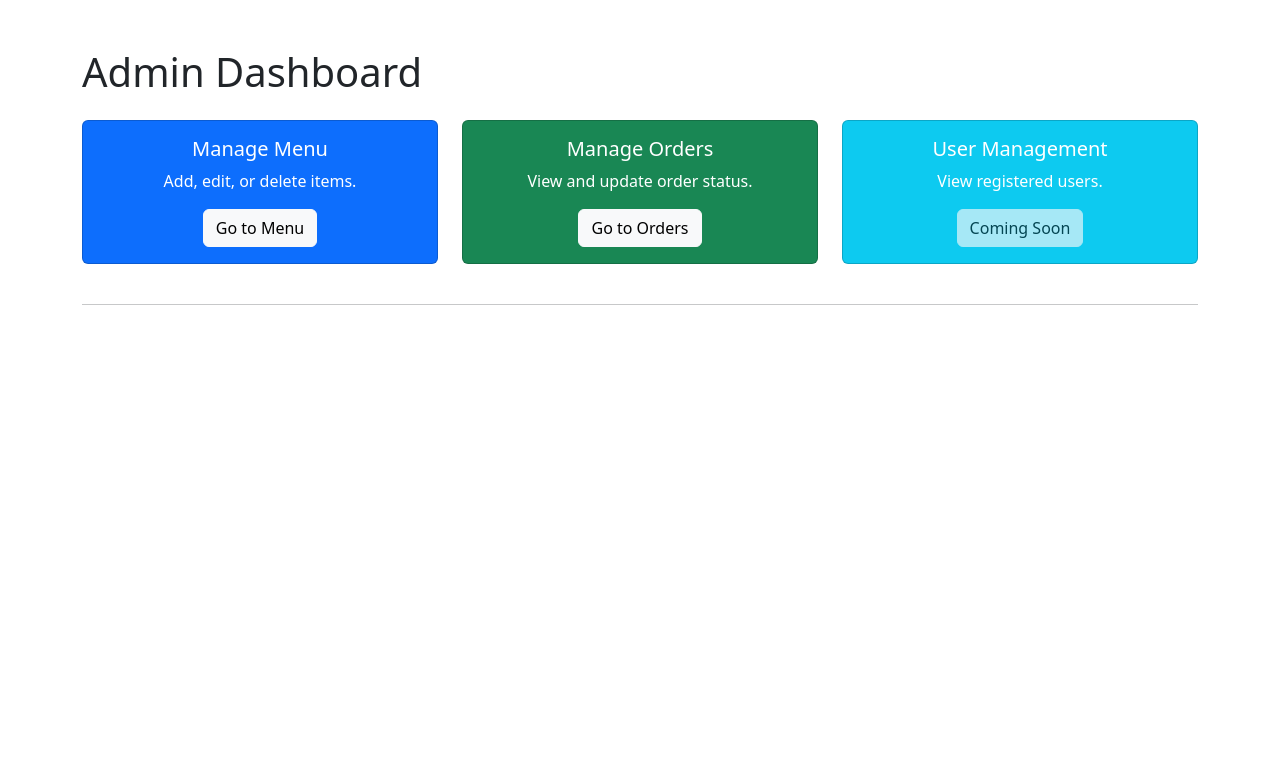
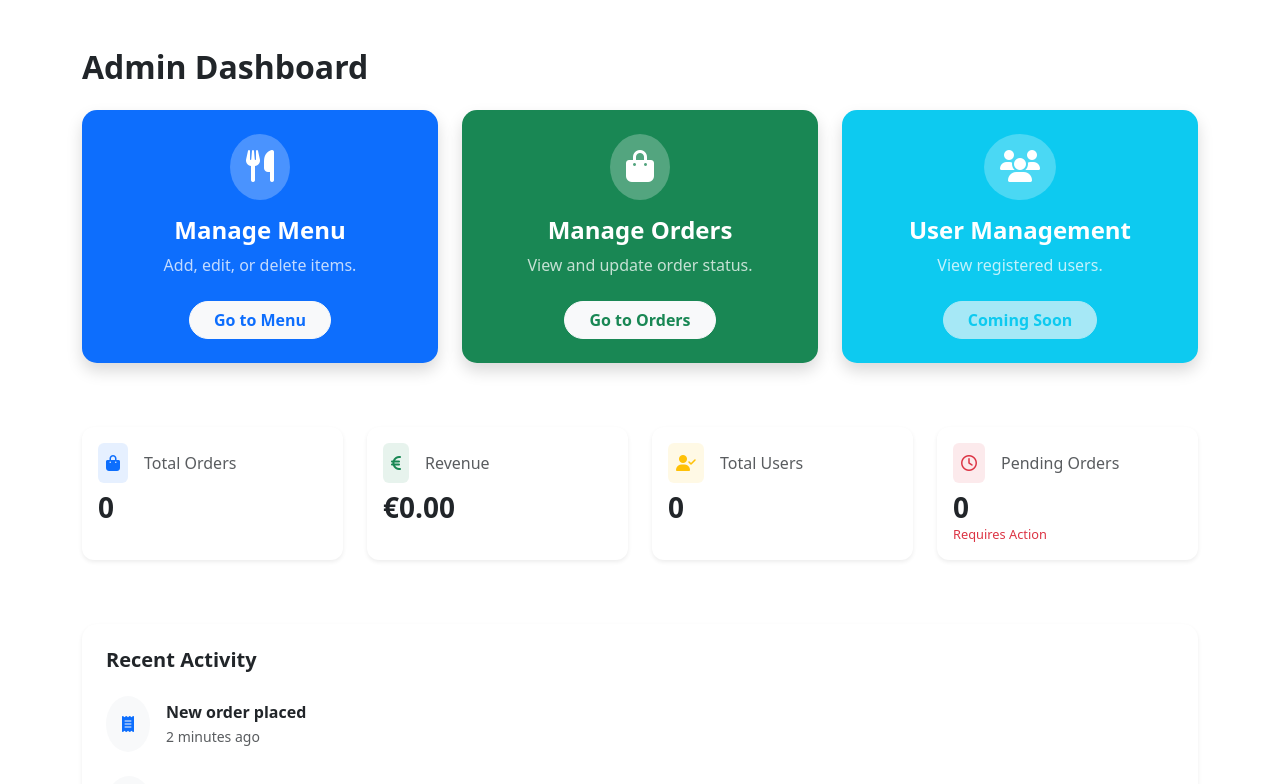
Before and after one commit to EbadAhmed1/restaurant-ordering-system, a React (Create React App) app in the folder frontend/: page /admin/dashboard in a window 1280 px wide. Shown: the top 784 px of the page. Built offline with nearby package versions, Linux system fonts and the light colour scheme; no server answers; sample sign-in values are in the browser's storage.

Commit message:
enhance dashboard with icons, real-time stats, and activity section

```diff
--- a/frontend/src/pages/admin/AdminDashboard.jsx
+++ b/frontend/src/pages/admin/AdminDashboard.jsx
@@ -1,44 +1,184 @@
-import React from 'react';
+import React, { useEffect, useState } from 'react';
 import { Link, Outlet } from 'react-router-dom';
+import apiClient from '../../api/api';
 
 const AdminDashboard = () => {
+    const [stats, setStats] = useState({
+        totalOrders: 0,
+        totalRevenue: 0,
+        pendingOrders: 0,
+        totalUsers: 0
+    });
+
+    useEffect(() => {
+        const fetchData = async () => {
+            try {
+                // 1. Fetch Orders to calculate Revenue and Counts
+                const ordersRes = await apiClient.get('/admin/orders');
+                const orders = ordersRes.data;
+
+                const revenue = orders.reduce((acc, order) => acc + parseFloat(order.totalAmount), 0);
+                const pending = orders.filter(o => o.status === 'Pending').length;
+
+                // 2. Fetch Users to count them
+                const usersRes = await apiClient.get('/admin/users');
+
+                setStats({
+                    totalOrders: orders.length,
+                    totalRevenue: revenue,
+                    pendingOrders: pending,
+                    totalUsers: usersRes.data.length
+                });
+            } catch (error) {
+                console.error("Error loading dashboard stats", error);
+            }
+        };
+
+        fetchData();
+    }, []);
+
     return (
         <div className="container py-5">
-            <h1 className="mb-4">Admin Dashboard</h1>
+            <h2 className="mb-4 fw-bold">Admin Dashboard</h2>
 
-            <div className="row mb-4">
+            {/* --- TOP ROW: ACTION CARDS --- */}
+            <div className="row mb-5">
+                {/* Manage Menu */}
                 <div className="col-md-4 mb-3">
-                    <div className="card bg-primary text-white h-100">
-                        <div className="card-body d-flex flex-column justify-content-center align-items-center">
-                            <h5 className="card-title">Manage Menu</h5>
-                            <p className="card-text">Add, edit, or delete items.</p>
-                            <Link to="/admin/manage-menu" className="btn btn-light">Go to Menu</Link>
+                    <div className="card text-white h-100 shadow border-0" style={{ backgroundColor: '#0d6efd', borderRadius: '15px' }}>
+                        <div className="card-body d-flex flex-column justify-content-center align-items-center p-4">
+                            <div className="mb-3 p-3 rounded-circle bg-white bg-opacity-25">
+                                <i className="fa-solid fa-utensils fa-2x"></i>
+                            </div>
+                            <h4 className="card-title fw-bold">Manage Menu</h4>
+                            <p className="card-text text-center opacity-75">Add, edit, or delete items.</p>
+                            <Link to="/admin/manage-menu" className="btn btn-light rounded-pill px-4 fw-bold text-primary mt-2">Go to Menu</Link>
                         </div>
                     </div>
                 </div>
+
+                {/* Manage Orders */}
                 <div className="col-md-4 mb-3">
-                    <div className="card bg-success text-white h-100">
-                        <div className="card-body d-flex flex-column justify-content-center align-items-center">
-                            <h5 className="card-title">Manage Orders</h5>
-                            <p className="card-text">View and update order status.</p>
-                            <Link to="/admin/manage-orders" className="btn btn-light">Go to Orders</Link>
+                    <div className="card text-white h-100 shadow border-0" style={{ backgroundColor: '#198754', borderRadius: '15px' }}>
+                        <div className="card-body d-flex flex-column justify-content-center align-items-center p-4">
+                            <div className="mb-3 p-3 rounded-circle bg-white bg-opacity-25">
+                                <i className="fa-solid fa-shopping-bag fa-2x"></i>
+                            </div>
+                            <h4 className="card-title fw-bold">Manage Orders</h4>
+                            <p className="card-text text-center opacity-75">View and update order status.</p>
+                            <Link to="/admin/manage-orders" className="btn btn-light rounded-pill px-4 fw-bold text-success mt-2">Go to Orders</Link>
                         </div>
                     </div>
                 </div>
-                 <div className="col-md-4 mb-3">
-                    <div className="card bg-info text-white h-100">
-                        <div className="card-body d-flex flex-column justify-content-center align-items-center">
-                            <h5 className="card-title">User Management</h5>
-                            <p className="card-text">View registered users.</p>
-                            {/* Placeholder for future user management page */}
-                            <button className="btn btn-light disabled">Coming Soon</button>
+
+                {/* User Management */}
+                <div className="col-md-4 mb-3">
+                    <div className="card text-white h-100 shadow border-0" style={{ backgroundColor: '#0dcaf0', borderRadius: '15px' }}>
+                        <div className="card-body d-flex flex-column justify-content-center align-items-center p-4">
+                            <div className="mb-3 p-3 rounded-circle bg-white bg-opacity-25">
+                                <i className="fa-solid fa-users fa-2x"></i>
+                            </div>
+                            <h4 className="card-title fw-bold">User Management</h4>
+                            <p className="card-text text-center opacity-75">View registered users.</p>
+                            <button className="btn btn-light rounded-pill px-4 fw-bold text-info mt-2 disabled">Coming Soon</button>
                         </div>
                     </div>
                 </div>
             </div>
 
-            <hr />
-            {/* This Outlet renders the child routes like ManageMenu or ManageOrders if nested */}
+            {/* --- MIDDLE ROW: STATS OVERVIEW --- */}
+            <div className="row mb-5">
+                {/* Total Orders */}
+                <div className="col-md-3 mb-3">
+                    <div className="card border-0 shadow-sm p-3 h-100" style={{ borderRadius: '12px' }}>
+                        <div className="d-flex align-items-center mb-2">
+                            <div className="bg-primary bg-opacity-10 p-2 rounded me-3 text-primary">
+                                <i className="fa-solid fa-bag-shopping"></i>
+                            </div>
+                            <h6 className="text-muted mb-0">Total Orders</h6>
+                        </div>
+                        <h3 className="fw-bold mb-0">{stats.totalOrders}</h3>
+                    </div>
+                </div>
+
+                {/* Revenue */}
+                <div className="col-md-3 mb-3">
+                    <div className="card border-0 shadow-sm p-3 h-100" style={{ borderRadius: '12px' }}>
+                        <div className="d-flex align-items-center mb-2">
+                            <div className="bg-success bg-opacity-10 p-2 rounded me-3 text-success">
+                                <i className="fa-solid fa-euro-sign"></i>
+                            </div>
+                            <h6 className="text-muted mb-0">Revenue</h6>
+                        </div>
+                        <h3 className="fw-bold mb-0">€{stats.totalRevenue.toFixed(2)}</h3>
+                    </div>
+                </div>
+
+                {/* Active Users */}
+                <div className="col-md-3 mb-3">
+                    <div className="card border-0 shadow-sm p-3 h-100" style={{ borderRadius: '12px' }}>
+                        <div className="d-flex align-items-center mb-2">
+                            <div className="bg-warning bg-opacity-10 p-2 rounded me-3 text-warning">
+                                <i className="fa-solid fa-user-check"></i>
+                            </div>
+                            <h6 className="text-muted mb-0">Total Users</h6>
+                        </div>
+                        <h3 className="fw-bold mb-0">{stats.totalUsers}</h3>
+                    </div>
+                </div>
+
+                {/* Pending Orders */}
+                <div className="col-md-3 mb-3">
+                    <div className="card border-0 shadow-sm p-3 h-100" style={{ borderRadius: '12px' }}>
+                        <div className="d-flex align-items-center mb-2">
+                            <div className="bg-danger bg-opacity-10 p-2 rounded me-3 text-danger">
+                                <i className="fa-regular fa-clock"></i>
+                            </div>
+                            <h6 className="text-muted mb-0">Pending Orders</h6>
+                        </div>
+                        <h3 className="fw-bold mb-0">{stats.pendingOrders}</h3>
+                        <small className="text-danger" style={{ fontSize: '0.8rem' }}>Requires Action</small>
+                    </div>
+                </div>
+            </div>
+
+            {/* --- BOTTOM ROW: RECENT ACTIVITY (Visual Placeholder) --- */}
+            <div className="card border-0 shadow-sm" style={{ borderRadius: '15px' }}>
+                <div className="card-body p-4">
+                    <h5 className="fw-bold mb-4">Recent Activity</h5>
+
+                    <div className="d-flex align-items-center mb-4">
+                        <div className="bg-light p-3 rounded-circle me-3 text-primary">
+                            <i className="fa-solid fa-receipt"></i>
+                        </div>
+                        <div>
+                            <p className="mb-0 fw-bold">New order placed</p>
+                            <small className="text-muted">2 minutes ago</small>
+                        </div>
+                    </div>
+
+                    <div className="d-flex align-items-center mb-4">
+                        <div className="bg-light p-3 rounded-circle me-3 text-success">
+                            <i className="fa-solid fa-check"></i>
+                        </div>
+                        <div>
+                            <p className="mb-0 fw-bold">Order #5 Delivered</p>
+                            <small className="text-muted">15 minutes ago</small>
+                        </div>
+                    </div>
+
+                    <div className="d-flex align-items-center">
+                        <div className="bg-light p-3 rounded-circle me-3 text-info">
+                            <i className="fa-solid fa-user-plus"></i>
+                        </div>
+                        <div>
+                            <p className="mb-0 fw-bold">New User Registered</p>
+                            <small className="text-muted">1 hour ago</small>
+                        </div>
+                    </div>
+                </div>
+            </div>
+
             <Outlet />
         </div>
     );
```
